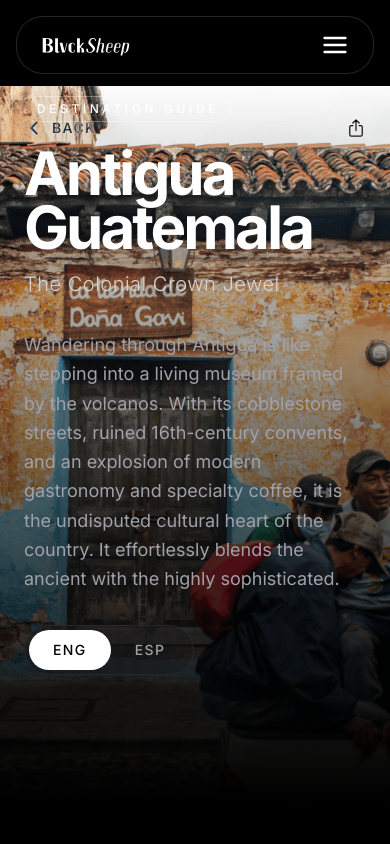
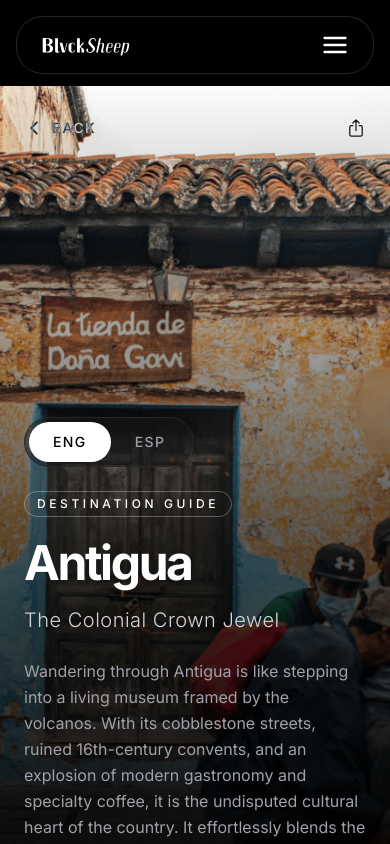
Before and after one commit to byron-rod/blvck-sheep, a Next.js app: page /destinations/antigua-guatemala in a window 390 px wide. Shown: the top 844 px of the page. Built offline with nearby package versions, Linux system fonts and the light colour scheme.

Commit message:
important fix de responsive design

```diff
--- a/src/app/destinations/DestinationsClient.tsx
+++ b/src/app/destinations/DestinationsClient.tsx
@@ -67,12 +67,12 @@ export default function DestinationsClient() {
               <img
                 src={destination.heroImage}
                 alt={destination.title}
-                className="absolute inset-0 w-full h-full object-cover transition-transform duration-1000 group-hover:scale-105"
+                className="absolute inset-0 w-full h-full object-cover transition-transform duration-1000 group-hover:scale-105 "
               />
               <div className="absolute inset-0 bg-black/40 group-hover:bg-black/60 transition-colors duration-500" />
 
               <div className="absolute inset-0 p-8 md:p-16 flex flex-col justify-end md:justify-center items-start md:items-center text-left md:text-center">
-                <h2 className="text-4xl md:text-6xl font-bold text-white tracking-tighter mb-4 group-hover:-translate-y-2 transition-transform duration-500">
+                <h2 className="text-4xl md:text-6xl font-bold text-white tracking-tighter mb-2 group-hover:-translate-x-2 transition-transform duration-500">
                   {destination.title}
                 </h2>
                 <h3 className="text-lg md:text-2xl text-zinc-300 font-light mb-8 opacity-0 group-hover:opacity-100 group-hover:-translate-y-2 transition-all duration-500 delay-100">
--- a/src/app/destinations/[slug]/DestinationSlugClient.tsx
+++ b/src/app/destinations/[slug]/DestinationSlugClient.tsx
@@ -89,7 +89,7 @@ export default function DestinationSlugClient({ params }: Props) {
             </nav>
 
       {/* Cinematic Hero */}
-      <section className="relative h-[85vh] w-full flex items-end pb-20 px-6 md:px-12 lg:px-24">
+      <section className="relative min-h-screen w-full flex flex-col justify-end pb-12 pt-40 px-6 md:px-12 lg:px-24">
         {/* Background Image */}
         <div className="absolute inset-0 z-0">
           <img
@@ -98,38 +98,41 @@ export default function DestinationSlugClient({ params }: Props) {
             className="w-full h-full object-cover"
           />
           {/* Magazine-style vignette gradient */}
-          <div className="absolute inset-0 bg-gradient-to-t from-black via-black/50 to-transparent" />
+          <div className="absolute inset-0 bg-gradient-to-t from-black via-black/60 to-transparent" />
         </div>
 
         {/* Hero Content */}
-        <div className="relative z-10 w-full max-w-5xl mx-auto">
+        <div className="relative z-10 w-full max-w-6xl mx-auto">
           <motion.div
             initial={{ opacity: 0, y: 30 }}
             animate={{ opacity: 1, y: 0 }}
             transition={{ duration: 1, delay: 0.2 }}
           >
-            <header className="flex flex-col md:flex-row md:items-end justify-between gap-8 mb-12">
+            {/* Flex-col-reverse pone el toggle arriba en móvil, y a la derecha en desktop */}
+            <header className="flex flex-col-reverse md:flex-row md:items-end justify-between gap-6 md:gap-8 mb-4">
               <div className="max-w-3xl">
-                <div className="flex items-center gap-4 mb-6">
-                  <span className="text-xs uppercase tracking-[0.3em] font-medium border border-white/30 px-3 py-1 rounded-full">
+                <div className="flex items-center gap-4 mb-5">
+                  <span className="text-xs uppercase tracking-[0.3em] font-medium border border-white/30 px-3 py-1 rounded-full backdrop-blur-sm">
                     {currentContent.guideTag}
                   </span>
                 </div>
 
-                <h1 className="text-6xl md:text-7xl lg:text-[5rem] font-bold tracking-tighter leading-[0.9] mb-4">
+                {/* Ajustamos los tamaños de texto para que fluyan mejor */}
+                <h1 className="text-5xl md:text-7xl font-bold tracking-tighter leading-[1.1] mb-4">
                   {destination.title}
                 </h1>
 
-                <h2 className="text-xl md:text-2xl text-zinc-300 font-light tracking-wide mb-8">
+                <h2 className="text-xl md:text-2xl text-zinc-300 font-light tracking-wide mb-6">
                   {destination.subtitle}
                 </h2>
 
-                <p className="text-lg md:text-xl text-zinc-400 leading-relaxed mix-blend-screen">
+                <p className="text-base md:text-lg text-zinc-400 leading-relaxed mix-blend-screen max-w-2xl">
                   {destination.overview}
                 </p>
               </div>
 
-              <nav aria-label={activeLanguage === "en" ? "Language selector" : "Selector de idioma"} className="relative flex items-center bg-zinc-900/50 p-1 rounded-full border border-zinc-800 self-start md:self-auto shrink-0">
+              {/* Language Toggle */}
+              <nav aria-label={activeLanguage === "en" ? "Language selector" : "Selector de idioma"} className="relative flex items-center bg-zinc-900/50 p-1 rounded-full border border-zinc-800 self-start md:self-auto shrink-0 md:mb-6">
                 {(["en", "es"] as const).map((lang) => (
                   <button
                     key={lang}
@@ -142,7 +145,7 @@ export default function DestinationSlugClient({ params }: Props) {
                   >
                     {activeLanguage === lang && (
                       <motion.div
-                        layoutId={`active-lang-destinations-${lang}`} // Ensure unique layoutId to prevent animation bugs across pages
+                        layoutId={`active-lang-destinations-${lang}`}
                         className="absolute inset-0 bg-white rounded-full -z-10"
                         transition={{ type: "spring", stiffness: 400, damping: 30 }}
                       />
--- a/src/data/destinations.ts
+++ b/src/data/destinations.ts
@@ -114,7 +114,7 @@ export const destinationsData: DestinationDetail[] = [
   {
     id: "antigua-guatemala",
     language: "en",
-    title: "Antigua Guatemala",
+    title: "Antigua",
     subtitle: "The Colonial Crown Jewel",
     heroImage: social.src,
     overview: "Wandering through Antigua is like stepping into a living museum framed by the volcanos. With its cobblestone streets, ruined 16th-century convents, and an explosion of modern gastronomy and specialty coffee, it is the undisputed cultural heart of the country. It effortlessly blends the ancient with the highly sophisticated.",
@@ -154,7 +154,7 @@ export const destinationsData: DestinationDetail[] = [
   {
     id: "antigua-guatemala",
     language: "es",
-    title: "Antigua Guatemala",
+    title: "Antigua",
     subtitle: "La Joya de la Corona Colonial",
     heroImage: social.src,
     overview: "Deambular por Antigua es como adentrarse en un museo viviente enmarcado por volcanes. Con sus calles empedradas, conventos en ruinas del siglo XVI, una explosión de gastronomía moderna y café de especialidad, es el indiscutible corazón cultural del país. Combina sin esfuerzo lo antiguo con lo sumamente sofisticado.",
```
